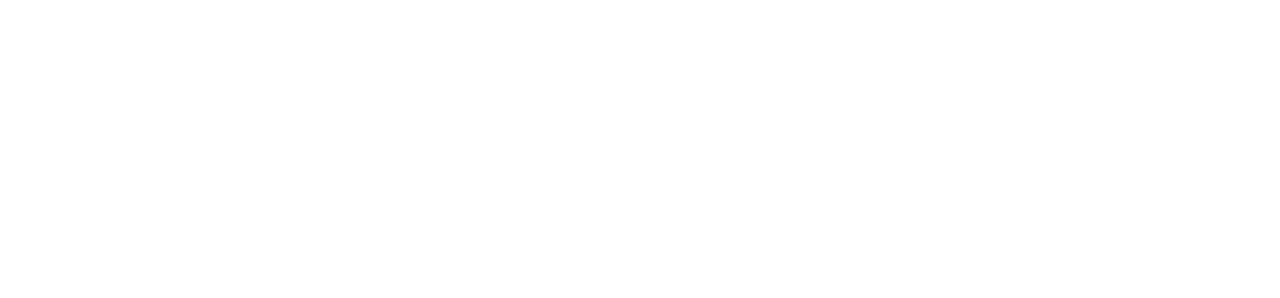
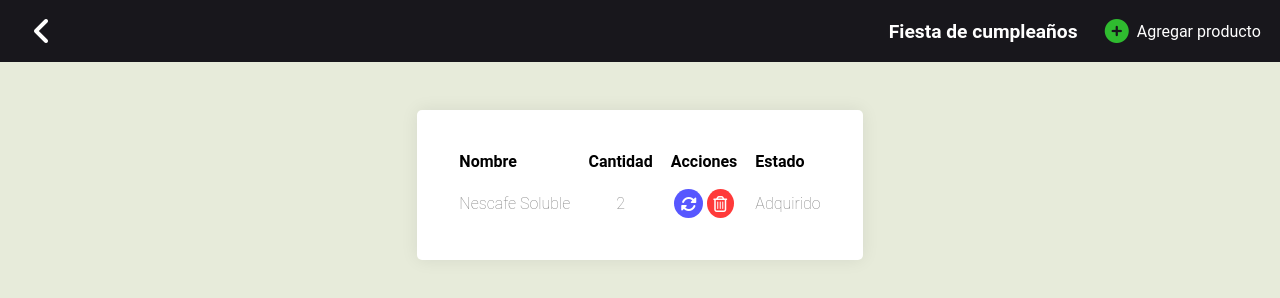
Before and after one commit to PantojaDan/SistemaNutryFoodPantry, a plain HTML site: page lista.html in a window 1280 px wide. Drawn offline with Linux system fonts and the light colour scheme.

Commit message:
Se ha editado la interfaz lista.html

```diff
--- /dev/null
+++ b/lista.css
@@ -0,0 +1,102 @@
+body{
+    background-color: #e7ebda;
+}
+#header-lista{
+    width: 100%;
+    background-color: #18171c;
+    display: flex;
+    flex-direction: row;
+    justify-content: space-between;
+    padding: 0.5rem;
+}
+.fa-angle-left{
+    font-size: 2rem;
+    align-self: center;
+    color: white;
+    margin-left: 1rem;
+    padding: 0.2rem 0.5rem;
+    border-radius: 5px;
+    transition: all ease 0.2s;
+}
+.fa-angle-left:hover{
+    background-color: #7f7f7f;
+}
+#options-lista{
+    display: flex;
+    flex-direction: row;
+    align-items: center;
+}
+#options-lista h1{
+    font-size: 1.2rem;
+    margin-right: 1rem;
+    color: white;
+}
+#options-lis{
+    list-style: none;
+    display: flex;
+    flex-direction: row;
+    padding: 0.2rem;
+}
+#options-lis > li{
+    padding: 0.5rem;
+    color: white;
+    transition: all ease-in-out 0.2s;
+    cursor: pointer;
+    border-radius: 5px;
+    display: flex;
+    align-items: center;
+}
+#options-lis li:hover{
+    background-color: var(--color-primary);
+}
+#options-lis li i{
+    margin-right: 0.5rem;
+}
+#options-lis i{
+    font-size: 1.5rem;
+}
+.fa-circle-plus{
+    color: rgba(50, 206, 50, 0.897);
+    transition: all ease-in-out .2s;
+}
+#options-lis li:hover .fa-circle-plus{
+    color: white;
+}
+
+
+.productos-lista{
+    width: 100%;
+    display: flex;
+    justify-content: center;
+    margin-top: 3rem;
+}
+.productos-lista table{
+    background: white;
+    padding: 2rem;
+    border-radius: 5px;
+    box-shadow: 0px 0px 17px 0px rgba(0,0,0,0.08);
+}
+.productos-lista table thead th{
+    text-align: left;
+}
+.productos-lista table th{
+    padding: 0.5rem;
+}
+.productos-lista table tbody th{
+    font-weight: 100;
+    color: #7f7f7f;
+}
+#actions-pro-lista .fa-rotate{
+    padding: 0.4rem;
+    background-color: rgba(0, 0, 255, 0.658);
+    color: white;
+    border-radius: 50%;
+    cursor: pointer;
+}
+#actions-pro-lista .fa-trash-can{
+    padding: 0.4rem;
+    background-color: rgba(255, 0, 0, 0.774);
+    color: white;
+    border-radius: 50%;
+    cursor: pointer;
+}
--- a/lista.html
+++ b/lista.html
@@ -5,8 +5,35 @@
     <meta http-equiv="X-UA-Compatible" content="IE=edge">
     <meta name="viewport" content="width=device-width, initial-scale=1.0">
     <title>Lista</title>
+    <link rel="stylesheet" href="./styles.css">
+    <link rel="stylesheet" href="./lista.css">
 </head>
 <body>
 
+    <header id="header-lista">
+        <i class="fa-solid fa-angle-left"></i>
+
+        <aside id="options-lista">
+            <h1>Fiesta de cumpleaños</h1>
+
+            <ul id="options-lis">
+                <li class="add-pro-lista"><i class="fa-solid fa-circle-plus"></i>Agregar producto</li>
+            </ul>
+        </aside>
+    </header>
+
+    <main class="productos-lista">
+        <table>
+            <thead>
+                <tr><th>Nombre</th> <th>Cantidad</th> <th>Acciones</th> <th>Estado</th></tr>
+            </thead>
+
+            <tbody>
+                <tr><th>Nescafe Soluble</th> <th>2</th> <th id="actions-pro-lista"> <i class="fa-solid fa-rotate updated-product"></i> <i class="fa-regular fa-trash-can delete-pro"></i></th> <th>Adquirido</th></tr>
+            </tbody>
+        </table>
+    </main>
+
+    <script src="https://kit.fontawesome.com/eee10799b3.js" crossorigin="anonymous"></script>
 </body>
 </html>
```
